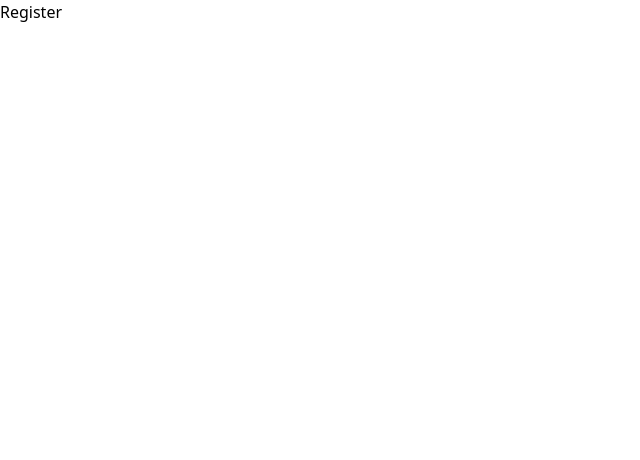
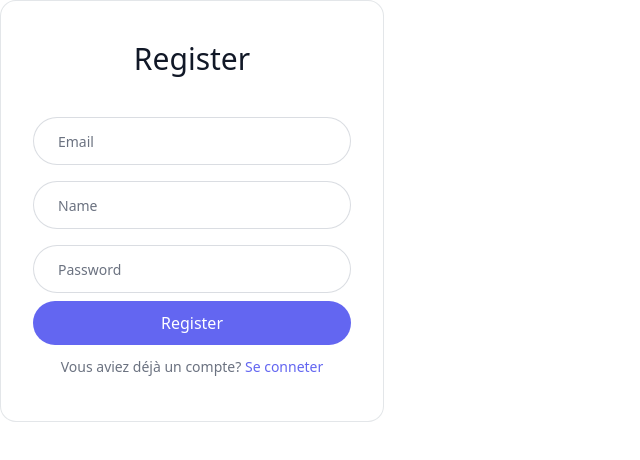
Before and after one commit to billos-e/useful_api_bill.ahognonvi, a Vue app in the folder Useful_front/: page /register in a window 1280 px wide. Shown: the top 460 px of the page, without its empty margins (0-640 px from the left). Built offline with nearby package versions, Linux system fonts and the light colour scheme.

Commit message:
FEAT: setting register view and store method

```diff
--- a/Useful_front/src/stores/auth.js
+++ b/Useful_front/src/stores/auth.js
@@ -43,6 +43,26 @@ export const useAuthStore = defineStore('counter', {
         }
     },
 
+    async doRegister(data) {
+
+        try {
+
+            const response = await apiService.post('/register', data)
+            if(response.status == 201) {
+                this.error = null
+
+                apiService.defaults.headers.common['Authorization'] = `Bearer ${this.token ?? ''}`;
+
+            } else {
+                this.error = response.data.error
+            }
+        }catch(error) {
+            console.log(error.response.data.error);
+
+            this.error = error.response.data.error
+        }
+    },
+
     async doLogout() {
         try {
 
--- a/Useful_front/src/views/LoginView.vue
+++ b/Useful_front/src/views/LoginView.vue
@@ -1,7 +1,6 @@
 <template>
     <form @submit.prevent="login" class="max-w-96 w-full text-center border border-gray-300/60 rounded-2xl px-8 bg-white">
         <h1 class="text-gray-900 text-3xl mt-10 font-medium">Login</h1>
-        <p class="text-gray-500 text-sm mt-2">Please sign in to continue</p>
         <p >{{ error }}</p>
         <div class="flex items-center w-full mt-10 bg-white border border-gray-300/80 h-12 rounded-full overflow-hidden pl-6 gap-2">
             <input v-model="form.email" type="email" placeholder="Email" class="bg-transparent text-gray-500 placeholder-gray-500 outline-none text-sm w-full h-full" required>
@@ -14,7 +13,14 @@
         <button type="submit" class="mt-2 w-full h-11 rounded-full text-white bg-indigo-500 hover:opacity-90 transition-opacity">
             Login
         </button>
-        <p class="text-gray-500 text-sm mt-3 mb-11">Don’t have an account? <a class="text-indigo-500" href="#">Sign up</a></p>
+        <p class="text-gray-500 text-sm mt-3 mb-11">Vous n'aviez pas un compte?
+            <router-link
+                to="register"
+                class="text-indigo-500"
+            >
+                S'inscrire
+            </router-link>
+        </p>
     </form>
 </template>
 
@@ -45,7 +51,9 @@ const login = async () => {
         error.value = auth.error
     } else {
         error.value = 'Vous êtes connecté'
-        router.push({'name' : 'home'})
+        setTimeout(function() {
+            router.push({'name' : 'home'})
+        }, 3000);
 
     }
 
--- a/Useful_front/src/views/RegisterView.vue
+++ b/Useful_front/src/views/RegisterView.vue
@@ -1,3 +1,65 @@
 <template>
-    Register
+    <form @submit.prevent="register" class="max-w-96 w-full text-center border border-gray-300/60 rounded-2xl px-8 bg-white">
+        <h1 class="text-gray-900 text-3xl mt-10 font-medium">Register</h1>
+        <p >{{ error }}</p>
+
+        <div class="flex items-center w-full mt-10 bg-white border border-gray-300/80 h-12 rounded-full overflow-hidden pl-6 gap-2">
+            <input v-model="form.email" type="email" placeholder="Email" class="bg-transparent text-gray-500 placeholder-gray-500 outline-none text-sm w-full h-full" required>
+        </div>
+        <div class="flex items-center mt-4 w-full bg-white border border-gray-300/80 h-12 rounded-full overflow-hidden pl-6 gap-2">
+            <input v-model="form.name" type="name" placeholder="Name" class="bg-transparent text-gray-500 placeholder-gray-500 outline-none text-sm w-full h-full" required>
+        </div>
+
+        <div class="flex items-center mt-4 w-full bg-white border border-gray-300/80 h-12 rounded-full overflow-hidden pl-6 gap-2">
+            <input v-model="form.password" type="password" min="8" placeholder="Password" class="bg-transparent text-gray-500 placeholder-gray-500 outline-none text-sm w-full h-full" required>
+        </div>
+
+        <button type="submit" class="mt-2 w-full h-11 rounded-full text-white bg-indigo-500 hover:opacity-90 transition-opacity">
+            Register
+        </button>
+        <p class="text-gray-500 text-sm mt-3 mb-11">Vous aviez déjà un compte?
+            <router-link
+                to="login"
+                class="text-indigo-500"
+            >
+                Se conneter
+            </router-link>
+        </p>
+    </form>
 </template>
+
+<script setup>
+import { useAuthStore } from '@/stores/auth';
+import { reactive, ref } from 'vue';
+import { useRouter } from 'vue-router';
+
+const error = ref('')
+const auth = useAuthStore();
+const router = useRouter()
+const form = reactive({
+    name:"",
+    email: "",
+    password: ""
+})
+
+if(auth.token) router.push({'name' : 'home'})
+
+const register = async () => {
+    if(!form.email || !form.password || !form.name || form.email.trim() == '' || form.password.trim() == '' || form.name.trim() == '' || form.password.length < 8 || form.name.length < 4 ) {
+        error.value = 'Entrees invalides'
+        return
+    }
+    error.value = 'Chargement...'
+    await auth.doRegister(form)
+
+    if (auth.error) {
+        error.value = auth.error
+    } else {
+        error.value = 'Vous êtes connecté'
+        setTimeout(function() {
+            router.push({'name': 'login'})
+        }, 2000);
+    }
+
+}
+</script>
```
